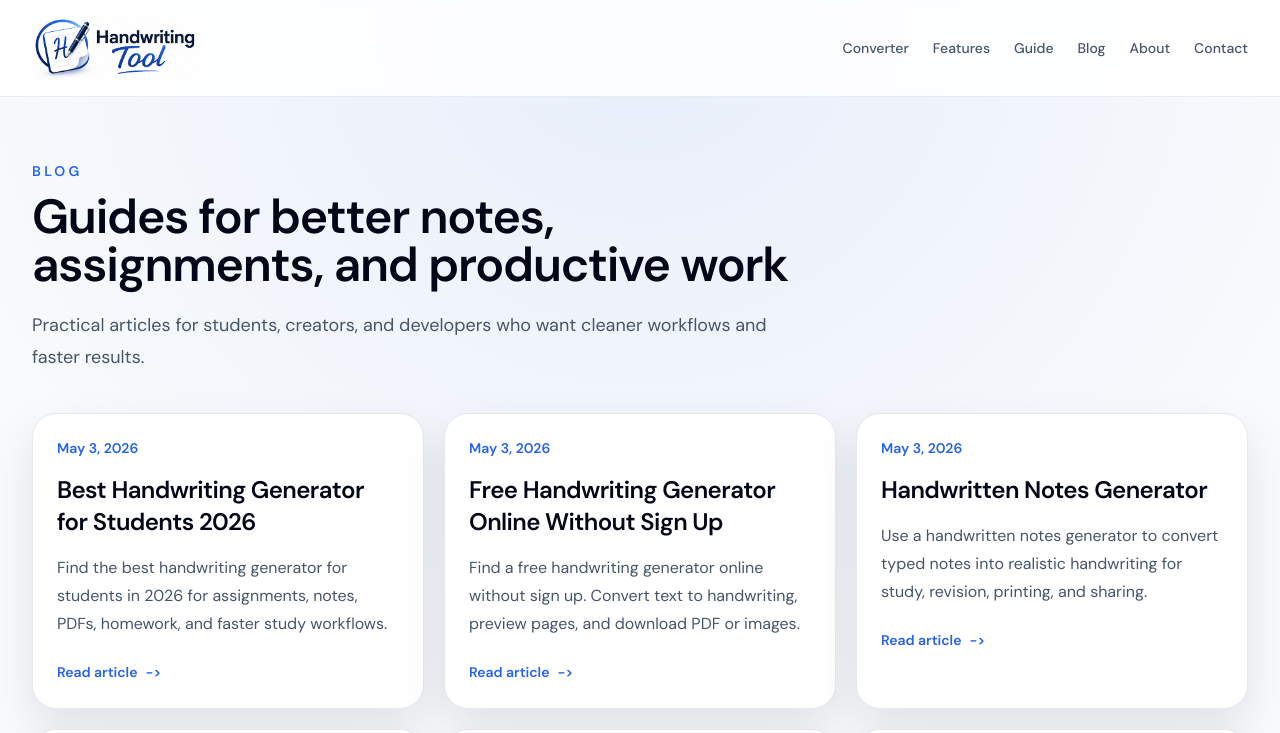
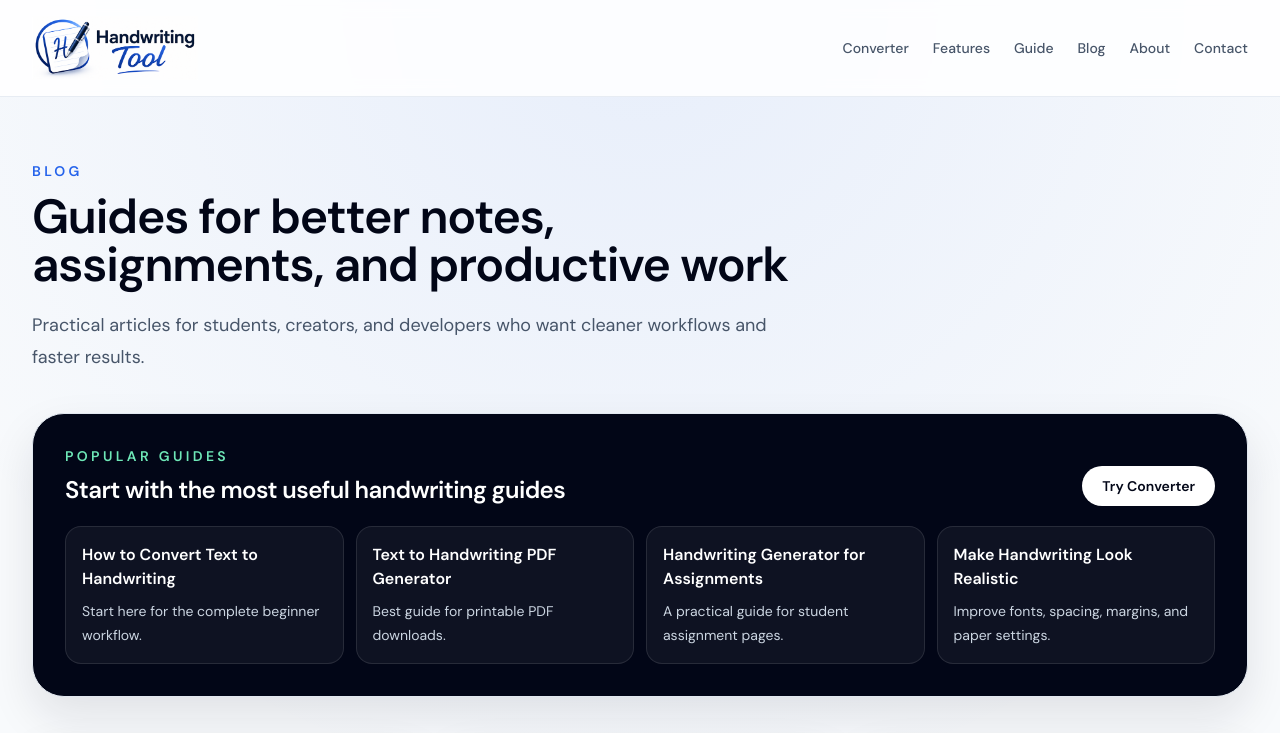
Before and after one commit to handwritingmaker-dotcom/handwriting-tool, a Next.js app: page /blog in a window 1280 px wide. Shown: the top 733 px of the page. Built offline with nearby package versions, Linux system fonts and the light colour scheme; a web font is replaced by a local one.

Commit message:
Improve SEO metadata and blog trust signals

```diff
--- a/app/blog/[slug]/page.tsx
+++ b/app/blog/[slug]/page.tsx
@@ -23,12 +23,12 @@ export async function generateMetadata({ params }: BlogPostPageProps): Promise<M
 
   if (!post) {
     return {
-      title: "Post Not Found | Handwriting Lab",
+      title: "Post Not Found | HandwritingTool",
       description: "The requested blog post could not be found.",
     };
   }
 
-  const title = `${post.title} | Handwriting Lab`;
+  const title = `${post.title} | HandwritingTool`;
 
   return {
     title,
@@ -68,8 +68,8 @@ export default async function BlogPostPage({ params }: BlogPostPageProps) {
     dateModified: post.date,
     mainEntityOfPage: `${siteUrl}/blog/${post.slug}`,
     author: {
-      "@type": "Organization",
-      name: "HandwritingTool",
+      "@type": "Person",
+      name: "Anwar",
       url: siteUrl,
     },
     publisher: {
@@ -82,16 +82,48 @@ export default async function BlogPostPage({ params }: BlogPostPageProps) {
     },
   };
 
+  const breadcrumbSchema = {
+    "@context": "https://schema.org",
+    "@type": "BreadcrumbList",
+    itemListElement: [
+      {
+        "@type": "ListItem",
+        position: 1,
+        name: "Home",
+        item: siteUrl,
+      },
+      {
+        "@type": "ListItem",
+        position: 2,
+        name: "Blog",
+        item: `${siteUrl}/blog`,
+      },
+      {
+        "@type": "ListItem",
+        position: 3,
+        name: post.title,
+        item: `${siteUrl}/blog/${post.slug}`,
+      },
+    ],
+  };
+
   return (
     <main className="mx-auto max-w-4xl px-4 py-16 sm:px-6 lg:px-8">
       <script
         type="application/ld+json"
-        dangerouslySetInnerHTML={{ __html: JSON.stringify(articleSchema) }}
+        dangerouslySetInnerHTML={{ __html: JSON.stringify([articleSchema, breadcrumbSchema]) }}
       />
       <article className="rounded-[32px] border border-slate-200 bg-white p-6 shadow-card sm:p-8 lg:p-12">
         <p className="text-sm font-semibold uppercase tracking-[0.24em] text-brand-blue">
           {formatDate(post.date)}
         </p>
+        <div className="mt-5 rounded-3xl border border-blue-100 bg-blue-50 px-5 py-4">
+          <p className="text-sm font-semibold text-slate-950">Written by Anwar, Founder of HandwritingTool</p>
+          <p className="mt-2 text-sm leading-6 text-slate-600">
+            Practical guidance from the team behind HandwritingTool, focused on helping students and everyday users
+            create clear handwritten-style pages faster.
+          </p>
+        </div>
         <div className="prose prose-slate mt-6 max-w-none prose-headings:tracking-tight prose-headings:text-slate-950 prose-a:text-brand-blue prose-strong:text-slate-950 prose-li:marker:text-brand-blue">
           <MDXRemote source={post.content} />
         </div>
--- a/app/blog/page.tsx
+++ b/app/blog/page.tsx
@@ -2,23 +2,46 @@ import Link from "next/link";
 import { getAllPosts } from "@/lib/blog";
 
 export const metadata = {
-  title: "Blog | Handwriting Lab",
-  description: "Helpful articles about handwriting converters, productivity, assignments, and developer workflows.",
+  title: "Blog | HandwritingTool",
+  description: "Helpful articles about handwriting converters, assignments, handwritten notes, PDFs, and study workflows.",
   alternates: {
     canonical: "/blog",
   },
   openGraph: {
-    title: "Blog | Handwriting Lab",
-    description: "Helpful articles about handwriting converters, productivity, assignments, and developer workflows.",
+    title: "Blog | HandwritingTool",
+    description: "Helpful articles about handwriting converters, assignments, handwritten notes, PDFs, and study workflows.",
     url: "/blog",
     type: "website",
   },
   twitter: {
     card: "summary",
-    title: "Blog | Handwriting Lab",
-    description: "Helpful articles about handwriting converters, productivity, assignments, and developer workflows.",
+    title: "Blog | HandwritingTool",
+    description: "Helpful articles about handwriting converters, assignments, handwritten notes, PDFs, and study workflows.",
   },
 };
+
+const popularGuides = [
+  {
+    href: "/blog/how-to-convert-text-to-handwriting",
+    title: "How to Convert Text to Handwriting",
+    text: "Start here for the complete beginner workflow.",
+  },
+  {
+    href: "/blog/text-to-handwriting-pdf-generator",
+    title: "Text to Handwriting PDF Generator",
+    text: "Best guide for printable PDF downloads.",
+  },
+  {
+    href: "/blog/handwriting-generator-for-assignments",
+    title: "Handwriting Generator for Assignments",
+    text: "A practical guide for student assignment pages.",
+  },
+  {
+    href: "/blog/how-to-make-handwriting-look-realistic-online",
+    title: "Make Handwriting Look Realistic",
+    text: "Improve fonts, spacing, margins, and paper settings.",
+  },
+];
 
 export default function BlogPage() {
   const posts = getAllPosts();
@@ -34,6 +57,30 @@ export default function BlogPage() {
           Practical articles for students, creators, and developers who want cleaner workflows and faster results.
         </p>
       </div>
+
+      <section className="mb-10 rounded-[32px] border border-slate-200 bg-slate-950 p-6 text-white shadow-card lg:p-8">
+        <div className="mb-5 flex flex-col gap-2 sm:flex-row sm:items-end sm:justify-between">
+          <div>
+            <p className="text-sm font-semibold uppercase tracking-[0.24em] text-emerald-300">Popular Guides</p>
+            <h2 className="mt-2 text-2xl font-semibold tracking-tight">Start with the most useful handwriting guides</h2>
+          </div>
+          <Link href="/#tool" className="w-fit rounded-full bg-white px-5 py-2.5 text-sm font-semibold text-slate-950">
+            Try Converter
+          </Link>
+        </div>
+        <div className="grid gap-3 md:grid-cols-2 xl:grid-cols-4">
+          {popularGuides.map((guide) => (
+            <Link
+              key={guide.href}
+              href={guide.href}
+              className="rounded-2xl border border-white/10 bg-white/5 p-4 transition hover:border-white/30 hover:bg-white/10"
+            >
+              <h3 className="text-base font-semibold text-white">{guide.title}</h3>
+              <p className="mt-2 text-sm leading-6 text-slate-300">{guide.text}</p>
+            </Link>
+          ))}
+        </div>
+      </section>
 
       <div className="grid gap-5 md:grid-cols-2 xl:grid-cols-3">
         {posts.map((post) => (
--- a/app/layout.tsx
+++ b/app/layout.tsx
@@ -16,9 +16,9 @@ const kalam = Kalam({
 });
 
 export const metadata: Metadata = {
-  title: "Free Text to Handwriting Converter Online | Handwriting Generator PDF Tool",
+  title: "Text to Handwriting Converter Free Online",
   description:
-    "Convert text to handwriting online for free. Generate realistic handwritten pages and download as PDF, PNG, or JPG. No signup required.",
+    "Convert text to handwriting online for free. Create realistic handwritten pages and download as PDF, PNG, or JPG. No signup required.",
   metadataBase: new URL("https://www.handwritingtool.com"),
   icons: {
     icon: "/favicon.png",
@@ -29,20 +29,36 @@ export const metadata: Metadata = {
     canonical: "/",
   },
   openGraph: {
-    title: "Free Text to Handwriting Converter Online | Handwriting Generator PDF Tool",
+    title: "Text to Handwriting Converter Free Online",
     description:
-      "Convert text to handwriting online for free. Generate realistic handwritten pages and download as PDF, PNG, or JPG. No signup required.",
+      "Convert text to handwriting online for free. Create realistic handwritten pages and download as PDF, PNG, or JPG. No signup required.",
     url: "/",
     siteName: "Handwriting Tool",
     type: "website",
   },
   twitter: {
     card: "summary",
-    title: "Free Text to Handwriting Converter Online | Handwriting Generator PDF Tool",
+    title: "Text to Handwriting Converter Free Online",
     description:
-      "Convert text to handwriting online for free. Generate realistic handwritten pages and download as PDF, PNG, or JPG. No signup required.",
+      "Convert text to handwriting online for free. Create realistic handwritten pages and download as PDF, PNG, or JPG. No signup required.",
   },
 };
+
+const siteSchema = [
+  {
+    "@context": "https://schema.org",
+    "@type": "Organization",
+    name: "HandwritingTool",
+    url: "https://www.handwritingtool.com",
+    logo: "https://www.handwritingtool.com/handwriting-tool-logo.png",
+  },
+  {
+    "@context": "https://schema.org",
+    "@type": "WebSite",
+    name: "HandwritingTool",
+    url: "https://www.handwritingtool.com",
+  },
+];
 
 const headerLinks = [
   { href: "/blog", label: "Blog" },
@@ -66,6 +82,7 @@ export default function RootLayout({
   return (
     <html lang="en" suppressHydrationWarning>
       <body className={`${dmSans.variable} ${kalam.variable} bg-brand-paper text-brand-ink antialiased`}>
+        <script type="application/ld+json" dangerouslySetInnerHTML={{ __html: JSON.stringify(siteSchema) }} />
         <div className="min-h-screen">
           <header className="sticky top-0 z-30 border-b border-slate-200/80 bg-white/85 backdrop-blur">
             <div className="mx-auto flex max-w-7xl items-center justify-between px-4 py-4 sm:px-6 lg:px-8">
```
